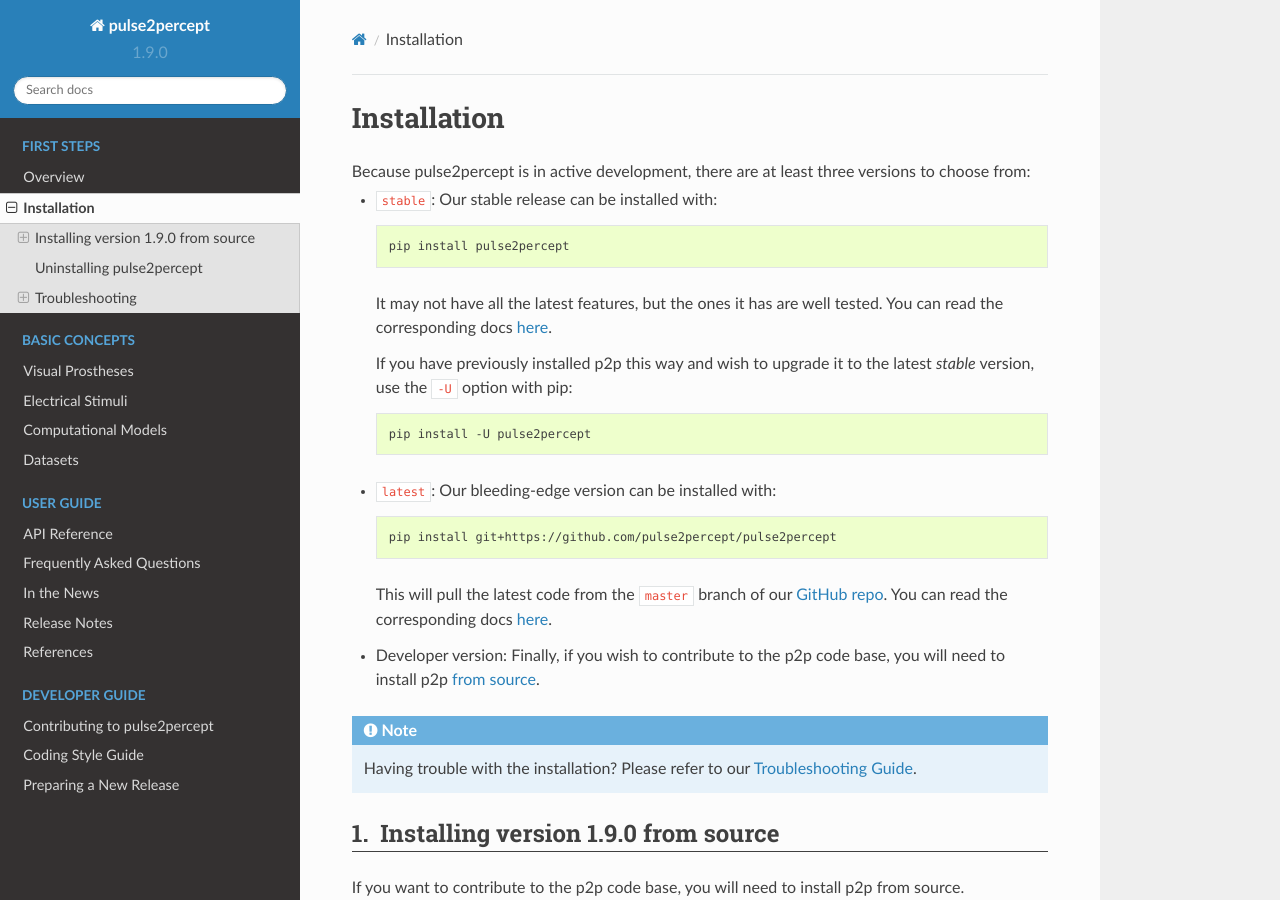
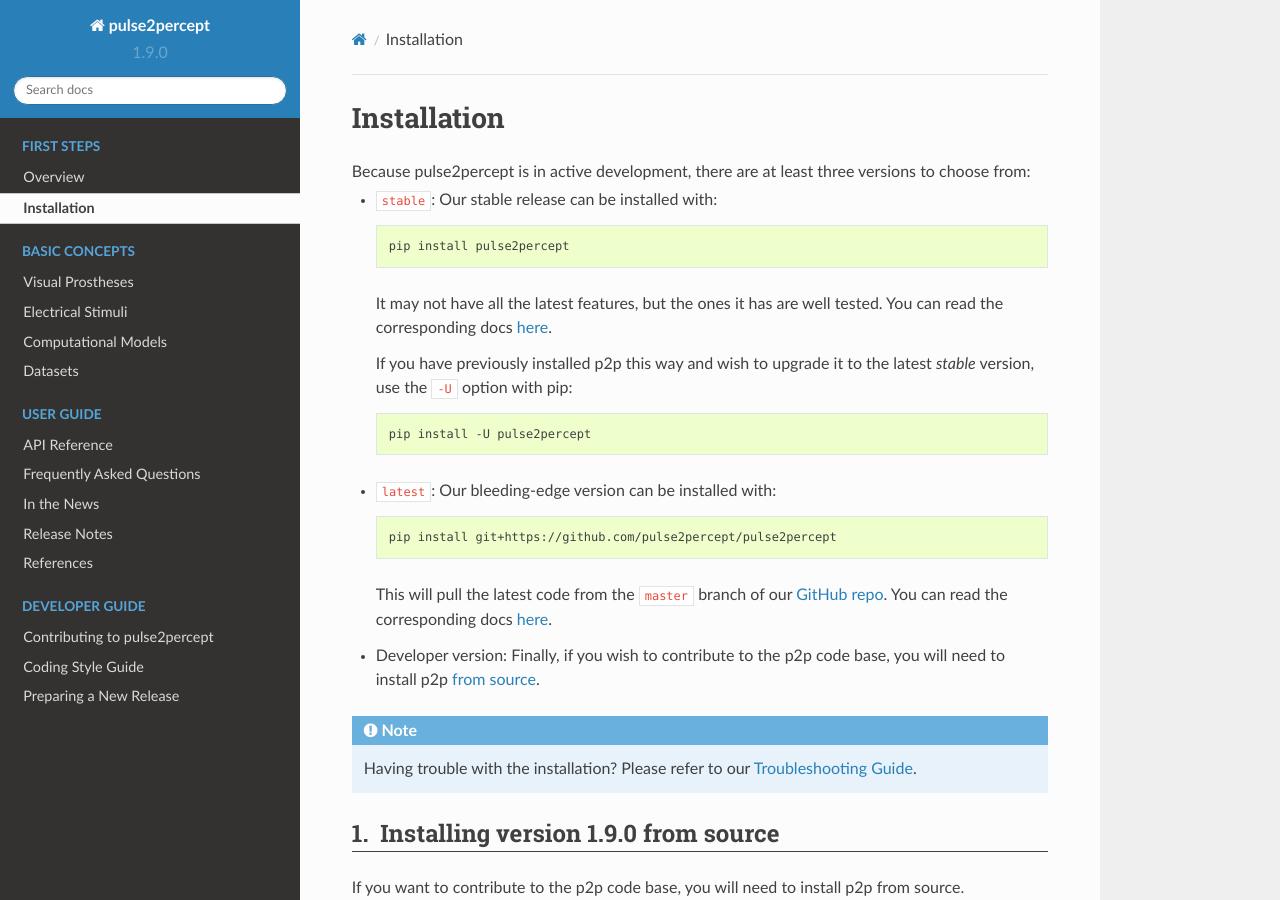
Before and after one commit to pulse2percept/pulse2percept, a Sphinx documentation site: the page built from doc/install.rst, in a window 1280 px wide and 900 px high. Built offline with Sphinx 7.4.7 and the Read the Docs theme 2.0.0, drawn with Linux system fonts in a browser that asks for light colours; pages that are not in the unit, such as notebooks, are missing from menus; the version number is read from the project's files by our own code.

Commit message:
fix submenu layout

```diff
--- a/doc/conf.py
+++ b/doc/conf.py
@@ -207,7 +207,7 @@
 html_domain_indices = False
 
 # If false, no index is generated.
-html_use_index = True
+html_use_index = False
 
 # If true, the index is split into individual pages for each letter.
 # html_split_index = False
@@ -283,8 +283,9 @@
                                        '../examples/stimuli',
                                        '../examples/models',
                                        '../examples/datasets',
-                                       '../examples/cortex',
-                                       '../examples/developers'])
+                                       '../examples/developers',
+                                       '../examples/cortex'
+                                       ])
 }
 
 # The following is used by sphinx.ext.linkcode to provide links to github
--- a/doc/index.rst
+++ b/doc/index.rst
@@ -2,8 +2,8 @@
 
 .. toctree::
    :caption: First steps
-   :hidden:
-   :maxdepth: 1
+   :titlesonly:
+   :maxdepth: 4
 
    Overview <self>
    install
```
